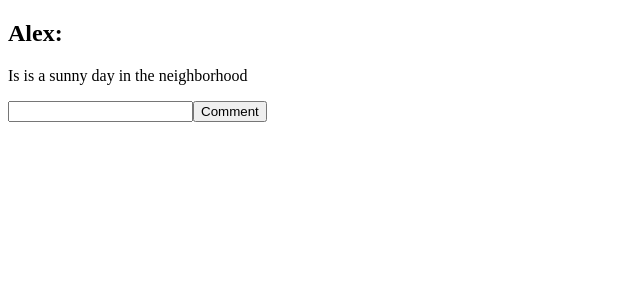
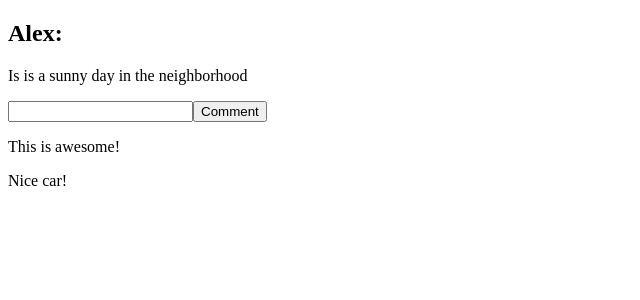
Before and after one commit to alexhddev/React-testing-pr, a React (Vite) app: page / in a window 1280 px wide. Shown: the top 300 px of the page, without its empty margins (0-640 px from the left). Built offline with nearby package versions, Linux system fonts and the light colour scheme.

Commit message:
first mocks

```diff
--- a/src/App.tsx
+++ b/src/App.tsx
@@ -1,5 +1,7 @@
 // import { Post1 } from "./components/Post/1Trivial/Post1"
-import { Post2 } from "./components/Post/2Dynamic/Post2"
+//import { Post2 } from "./components/Post/2Dynamic/Post2"
+
+import { Post3 } from "./components/Post/3Mocks/Post3"
 
 
 
@@ -7,10 +9,11 @@
 
   return (
     <>
-      <Post2
+      <Post3
         user="Alex"
         content="Is is a sunny day in the neighborhood"
-      ></Post2>
+        id="123"
+      ></Post3>
     </>
   )
 }
--- /dev/null
+++ b/src/components/Post/3Mocks/DataService.tsx
@@ -0,0 +1,12 @@
+import { Comment } from "./Post3"
+
+export async function getCommentsForPost(id: string): Promise<Comment[]> {
+    const comments: Comment[] = []
+    comments.push({
+        content: 'This is awesome!',
+    })
+    comments.push({
+        content: 'Nice car!',
+    })
+    return comments;
+}
--- /dev/null
+++ b/src/components/Post/3Mocks/Post3.tsx
@@ -0,0 +1,60 @@
+import { useState, useEffect } from "react";
+import { getCommentsForPost } from "./DataService";
+
+
+
+export type Comment = {
+    content: string
+}
+
+let nextId = 0;
+
+export function Post3(props: {
+    content: string,
+    user: string,
+    id: string
+}) {
+
+    const [comment, setComment] = useState('')
+    const [comments, setComments] = useState<Comment[]>([])
+
+    useEffect(()=>{
+        const fetchComments = async ()=>{
+            const comments = await getCommentsForPost(props.id)
+            setComments(comments)
+        }
+        fetchComments();
+    }, [])
+
+    return <div>
+        <div data-testid="post-container">
+            <h2>{props.user}:</h2>
+            <p>{props.content}</p>
+        </div>
+        <div data-testid="comment-container">
+            <input
+                data-testid="comment-input"
+                value={comment}
+                onChange={e => setComment(e.target.value)}
+            />
+            <button
+                onClick={() => {
+                    comments.push({
+                        content: comment,
+                    })
+                    setComment('')
+                }}
+            >Comment</button>
+            <div data-testid="post-comment-container">
+                {
+                    comments.map(comment => {
+                        return <p key={nextId++}>{comment.content}</p>
+                    })
+                }
+            </div>
+
+        </div>
+
+    </div>
+
+}
```
Also changed, not shown: 2 other files (tests, documents, lock files or other folders).
